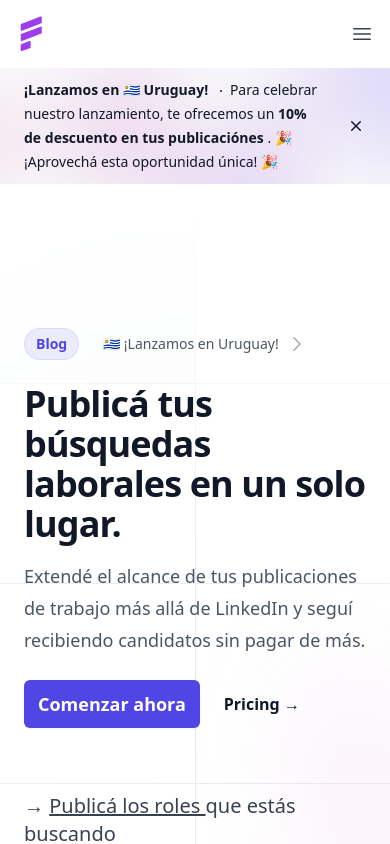
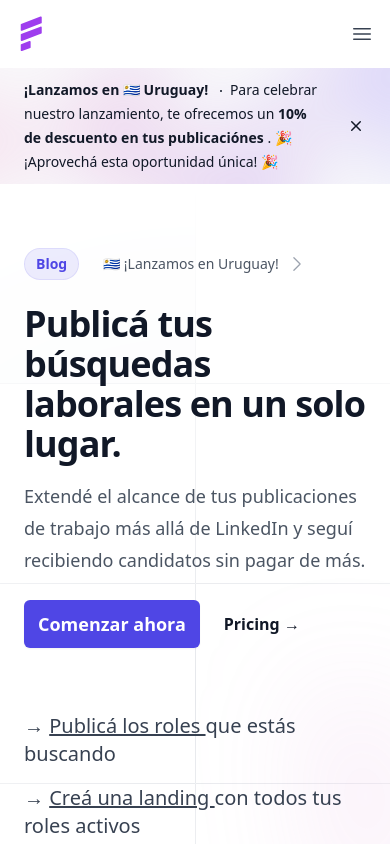
Before and after one commit to martinmateo1/jobs, a React (Vite) app: page / in a window 390 px wide. Shown: the top 844 px of the page. Built offline with nearby package versions, Linux system fonts and the light colour scheme.

Commit message:
fixes mobile landing

```diff
--- a/src/HeroSection.tsx
+++ b/src/HeroSection.tsx
@@ -56,7 +56,7 @@
             />
           </div>
           <div className="overflow-hidden">
-            <div className="mx-auto max-w-7xl px-6 pb-32 pt-36 sm:pt-60 lg:px-8 lg:pt-8">
+            <div className="mx-auto max-w-7xl px-6 pb-32 pt-16 sm:pt-60 lg:px-8 lg:pt-8">
               <div className="mx-auto max-w-2xl gap-x-14 lg:mx-0 lg:flex lg:max-w-none lg:items-center">
                 <div className="pb-24 relative w-full max-w-xl lg:shrink-0 xl:max-w-2xl">
                     <div className="mt-0 mb-6 sm:mt-32 lg:mt-0">
```
